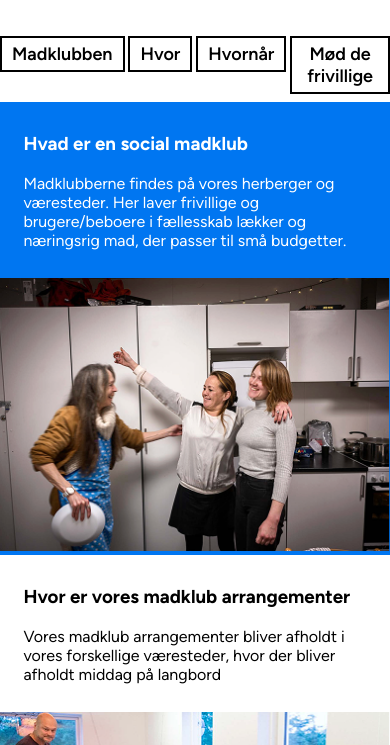
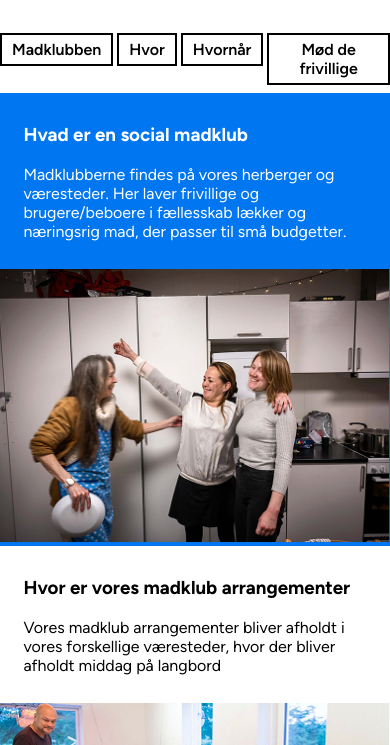
Before and after one commit to sign7595/weshelter, an Astro site: page /subpage in a window 390 px wide. Shown: the part 1255-2000 px from the top of the page. Built offline with nearby package versions, Linux system fonts and the light colour scheme; Astro itself is replaced by a stand-in of ours.

Commit message:
mobilfix4

```diff
--- a/src/components/cta4.astro
+++ b/src/components/cta4.astro
@@ -12,7 +12,7 @@ const { button, link, id } = Astro.props;
     background-color: white;
     color: black;
     text-decoration: none;
-    font-size: 18px;
+    /* font-size: 18px; */
     font-weight: 600;
     padding: 5px 10px;
     text-align: center;
```
